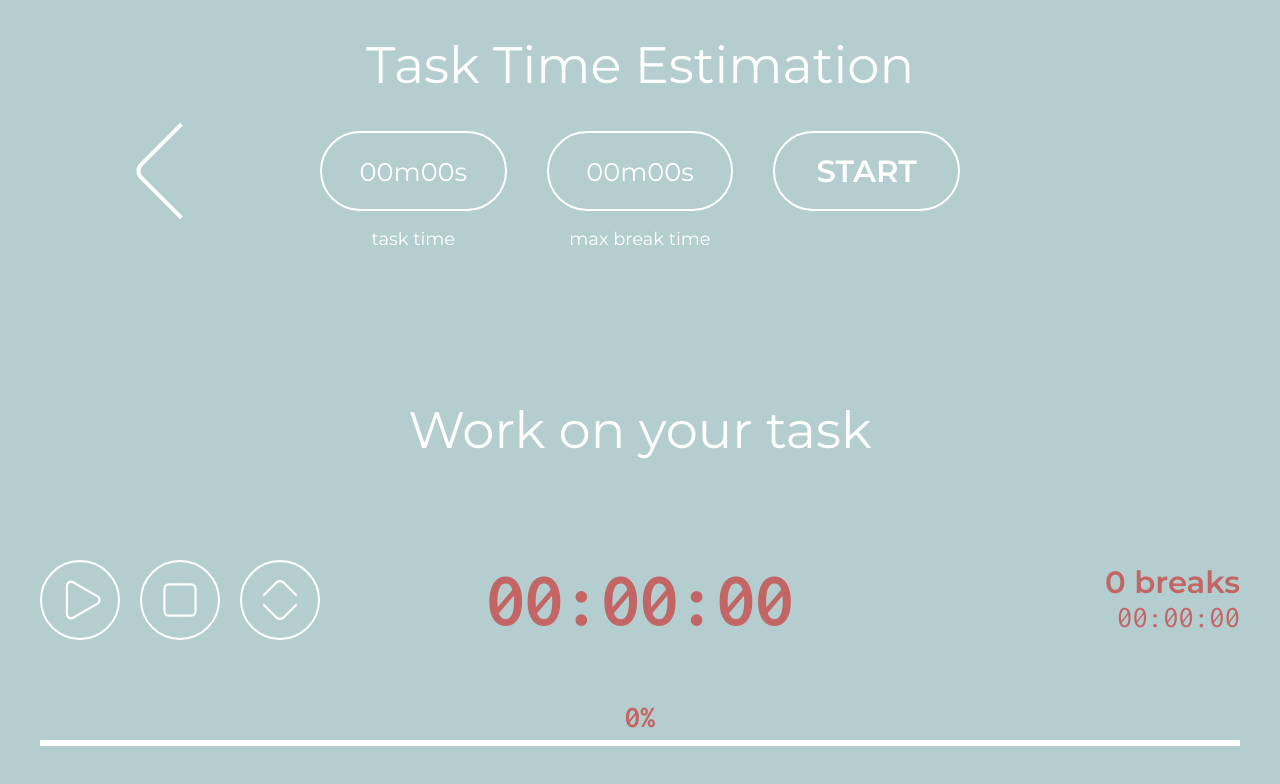
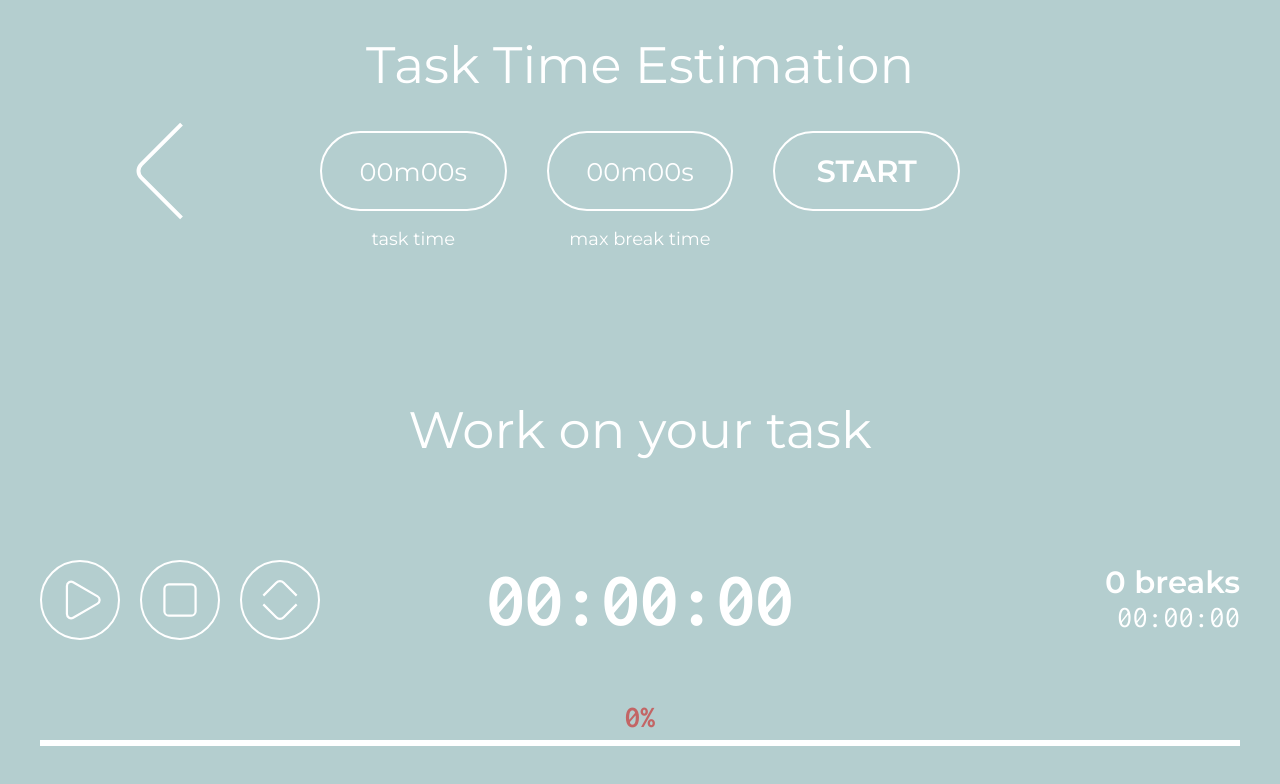
Before and after one commit to jchojna/task-timer, a React (Create React App) app: page / in a window 1280 px wide. Shown: the top 784 px of the page. Built offline with nearby package versions, Linux system fonts and the light colour scheme.

Commit message:
feat(js): change style for timer's display depending on activity state

```diff
--- a/src/components/Timer.js
+++ b/src/components/Timer.js
@@ -116,7 +116,8 @@ class Timer extends Component {
           />
 
           {/* TIMER DISPLAY */}
-          <div className="Timer__display">
+          <div className={`Timer__display ${isTaskTimeActive
+          ? "" : "Timer__display--inactive"}`}>
             <Display
               compClassName={isElapsedMode
                 ? "Display Display--visible Display--showUp"
@@ -133,8 +134,8 @@ class Timer extends Component {
 
           {/* BREAK */}
           <Break
-            compClassName={isTaskTimeActive
-            ? "Break" : "Break Break--active"}
+            compClassName={`Break ${isBreakTimeActive
+            ? "Break--active" : ""}`}
             breaksTotal={breaksTotal}
             breakTimeElapsedArray={breakTimeElapsedArray}
           />
```
